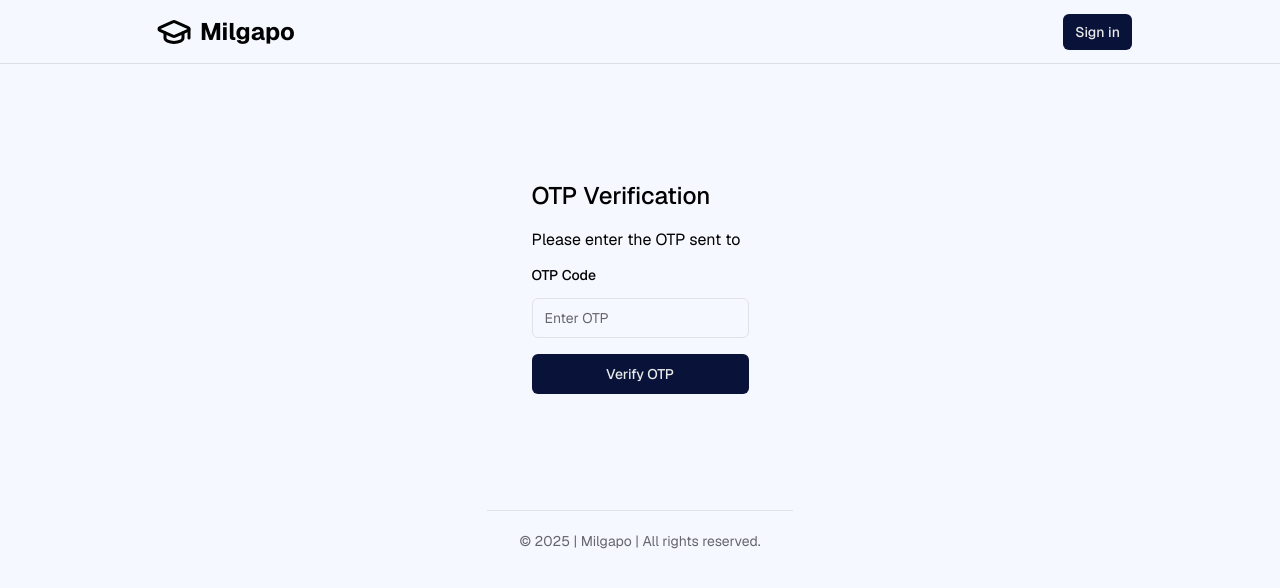
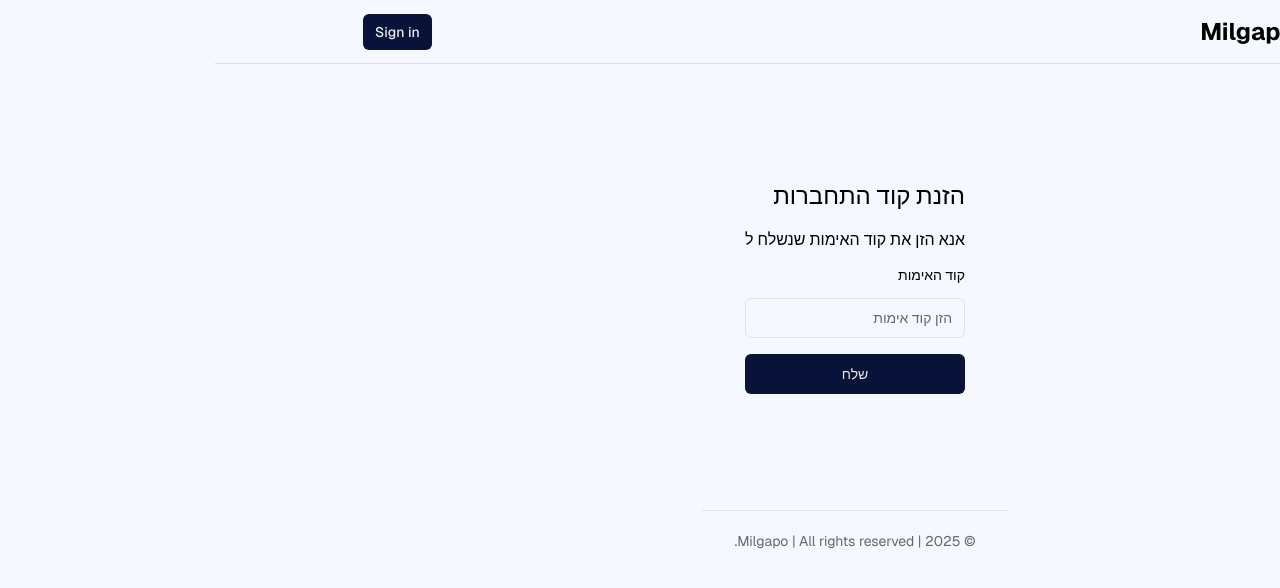
Before and after one commit to alon710/milgapo, a Next.js app: page /otp-verification in a window 1280 px wide. Shown: the top 588 px of the page. Built offline with nearby package versions, Linux system fonts and the light colour scheme; no server answers.

Commit message:
Refactor OTP verification form for localization support and enhance error handling; update launch configurations for development

```diff
--- a/app/layout.tsx
+++ b/app/layout.tsx
@@ -28,7 +28,12 @@ export default function RootLayout({
   children: React.ReactNode;
 }>) {
   return (
-    <html lang="en" className={geistSans.className} suppressHydrationWarning>
+    <html
+      lang="he"
+      dir="rtl"
+      className={geistSans.className}
+      suppressHydrationWarning
+    >
       <body className="bg-background text-foreground">
         <main className="min-h-screen flex flex-col items-center">
           <div className="flex-1 w-full flex flex-col gap-20 items-center">
--- a/components/auth/otp-verification-form.tsx
+++ b/components/auth/otp-verification-form.tsx
@@ -6,6 +6,7 @@ import { Input } from "@/components/ui/input";
 import { Label } from "@/components/ui/label";
 import { Button } from "@/components/ui/button";
 import { createClient } from "@/utils/supabase/client";
+import { OtpVerificationFormConfig } from "@/config/texts/otp-verification-form";
 
 export default function OTPVerificationForm() {
   const router = useRouter();
@@ -37,8 +38,12 @@ export default function OTPVerificationForm() {
     }
 
     if (result.error) {
-      setError(result.error.message);
-      setLoading(false);
+      if (result.error.message === "Token has expired or is invalid") {
+        setError(OtpVerificationFormConfig.tokenExpiredError);
+      } else {
+        setError(result.error.message);
+        setLoading(false);
+      }
     } else {
       router.push("/dashboard");
     }
@@ -49,21 +54,27 @@ export default function OTPVerificationForm() {
       onSubmit={handleSubmit}
       className="flex flex-col gap-4 max-w-md w-full p-4"
     >
-      <h1 className="text-2xl font-medium">OTP Verification</h1>
-      <p>Please enter the OTP sent to {contact}</p>
+      <h1 className="text-2xl font-medium">
+        {OtpVerificationFormConfig.title}
+      </h1>
+      <p>
+        {OtpVerificationFormConfig.subTitle} {contact}
+      </p>
       {error && <p className="text-red-500">{error}</p>}
-      <Label htmlFor="otp">OTP Code</Label>
+      <Label htmlFor="otp">{OtpVerificationFormConfig.otp}</Label>
       <Input
         id="otp"
         name="otp"
         type="text"
-        placeholder="Enter OTP"
+        placeholder={OtpVerificationFormConfig.enterOtp}
         value={otp}
         onChange={(e) => setOtp(e.target.value)}
         required
       />
       <Button type="submit" disabled={loading}>
-        {loading ? "Verifying..." : "Verify OTP"}
+        {loading
+          ? OtpVerificationFormConfig.verifyingButton
+          : OtpVerificationFormConfig.verifyButton}
       </Button>
     </form>
   );
--- /dev/null
+++ b/config/texts/otp-verification-form.ts
@@ -0,0 +1,11 @@
+export const OtpVerificationFormConfig = {
+  title: "הזנת קוד התחברות",
+  subTitle: "אנא הזן את קוד האימות שנשלח ל",
+  otp: "קוד האימות",
+  enterOtp: "הזן קוד אימות",
+  verifyButton: "שלח",
+  verifyingButton: "הקוד בבדיקה...",
+  tokenExpiredError: "הקוד שהוזן פג תוקף או שגוי",
+};
+
+export type OtpVerificationFormConfig = typeof OtpVerificationFormConfig;
```
